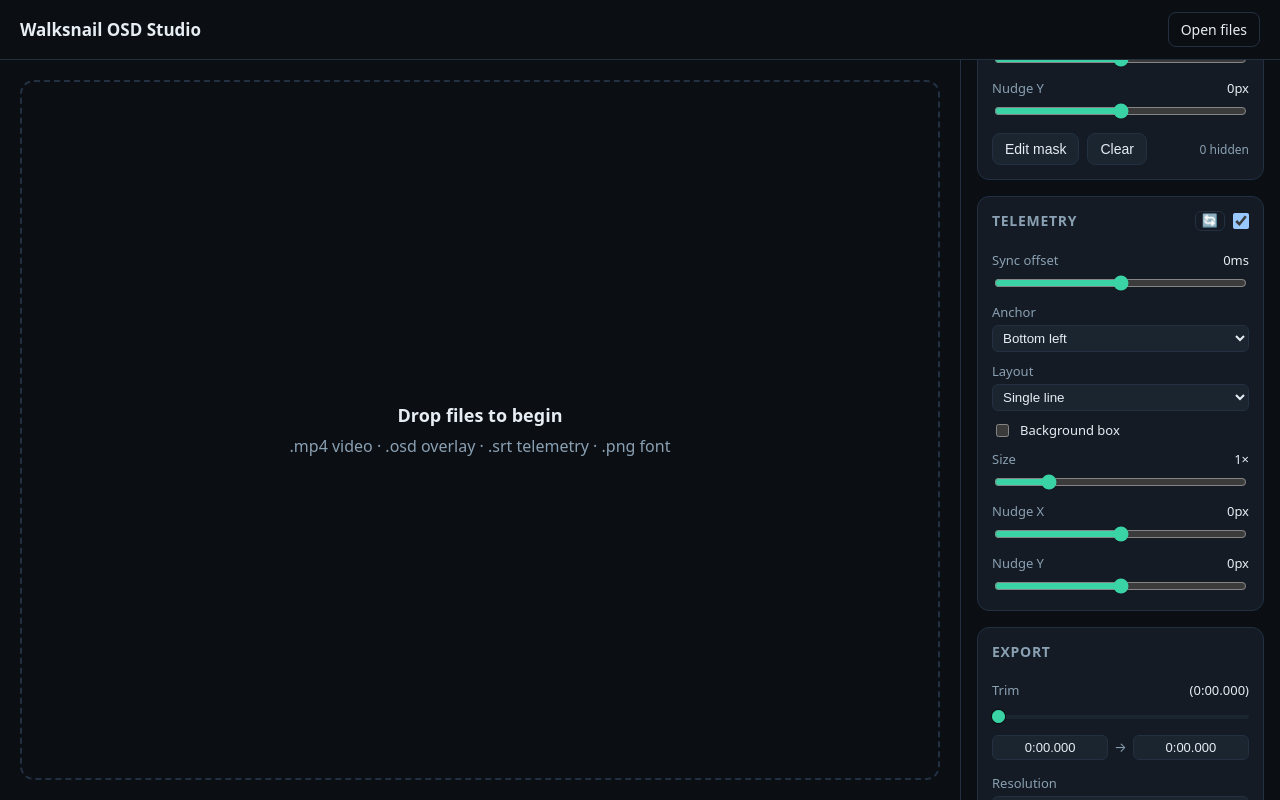
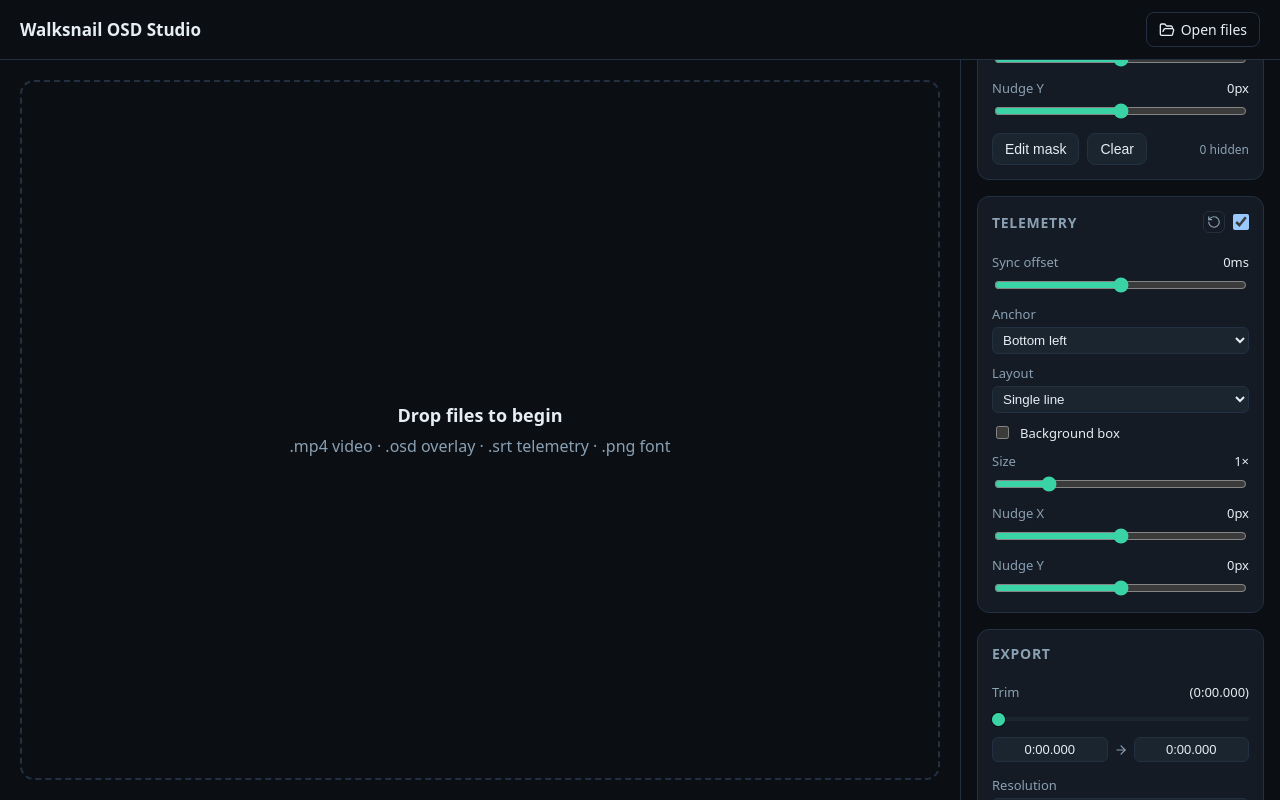
Before and after one commit to zqtay/walksnail-osd-studio, a React (Vite) app: page / in a window 1280 px wide. Both pictures are taken after a click on the label "Background box". Built offline with nearby package versions, Linux system fonts and the light colour scheme.

Commit message:
feat: use lucide icon

```diff
--- a/package.json
+++ b/package.json
@@ -13,6 +13,7 @@
     "typecheck": "tsc -b --noEmit"
   },
   "dependencies": {
+    "lucide-react": "^1.46.0",
     "mediabunny": "^1.56.2",
     "react": "^18.3.1",
     "react-dom": "^18.3.1"
--- a/src/app.tsx
+++ b/src/app.tsx
@@ -1,4 +1,5 @@
 import { useState } from 'react';
+import { FolderOpen } from 'lucide-react';
 import { OverlayCanvas } from './components/overlay-canvas';
 import { Timeline } from './components/timeline';
 import { Transport } from './components/transport';
@@ -109,6 +110,7 @@
       <header className="app__header">
         <h1>Walksnail OSD Studio</h1>
         <label className="btn btn--ghost">
+          <FolderOpen size={16} />
           Open files
           <input
             type="file"
--- a/src/components/panel/export-panel.tsx
+++ b/src/components/panel/export-panel.tsx
@@ -1,4 +1,5 @@
 import { useEffect, useState } from 'react';
+import { ArrowRight, Download } from 'lucide-react';
 import { clampMs, formatMs, parseTimeMs } from '../../lib/engine/clock';
 import { RangeSlider } from './range-slider';
 
@@ -102,7 +103,9 @@
               if (e.key === 'Enter') e.currentTarget.blur();
             }}
           />
-          <span className="export__trim-sep">→</span>
+          <span className="export__trim-sep" aria-hidden="true">
+            <ArrowRight size={14} />
+          </span>
           <input
             type="text"
             inputMode="decimal"
@@ -173,6 +176,7 @@
           onClick={onExport}
           disabled={disabled || rangeMs <= 0}
         >
+          <Download size={16} />
           Export clip
         </button>
       )}
--- a/src/components/panel/section.tsx
+++ b/src/components/panel/section.tsx
@@ -1,3 +1,5 @@
+import { RotateCcw } from 'lucide-react';
+
 interface SectionProps {
   title: string;
   toggle?: { checked: boolean; onChange: (v: boolean) => void };
@@ -25,7 +27,7 @@
               title={`Reset ${title} to defaults`}
               aria-label={`Reset ${title} to defaults`}
             >
-              🔄
+              <RotateCcw size={14} />
             </button>
           )}
           {toggle && (
--- a/src/components/transport.tsx
+++ b/src/components/transport.tsx
@@ -1,3 +1,4 @@
+import { SkipBack, SkipForward, Play, Pause, Volume2, VolumeX } from 'lucide-react';
 import { formatMs } from '../lib/engine/clock';
 
 interface TransportProps {
@@ -24,11 +25,16 @@
 }: TransportProps) {
   return (
     <div className="transport">
-      <button className="btn" onClick={() => onStepFrame(-1)}>⏮</button>
+      <button className="btn" onClick={() => onStepFrame(-1)} aria-label="Previous frame">
+        <SkipBack size={16} />
+      </button>
       <button className="btn btn--primary" onClick={onTogglePlay}>
-        {playing ? '⏸ Pause' : '▶ Play'}
+        {playing ? <Pause size={16} /> : <Play size={16} />}
+        {playing ? 'Pause' : 'Play'}
       </button>
-      <button className="btn" onClick={() => onStepFrame(1)}>⏭</button>
+      <button className="btn" onClick={() => onStepFrame(1)} aria-label="Next frame">
+        <SkipForward size={16} />
+      </button>
       <span className="time">
         {formatMs(current)} / {formatMs(duration)}
       </span>
@@ -43,7 +49,7 @@
         </select>
       </label>
       <label className="volume">
-        {volume === 0 ? '🔇' : '🔊'}
+        {volume === 0 ? <VolumeX size={16} /> : <Volume2 size={16} />}
         <input
           type="range"
           min={0}
--- a/src/styles/controls.css
+++ b/src/styles/controls.css
@@ -1,4 +1,7 @@
 .btn {
+  display: inline-flex;
+  align-items: center;
+  gap: 6px;
   background: var(--panel-2);
   color: var(--text);
   border: 1px solid var(--border);
@@ -106,6 +109,7 @@
 }
 
 .export__go {
+  justify-content: center;
   margin-top: 12px;
   width: 100%;
 }
@@ -136,6 +140,8 @@
 }
 
 .export__trim-sep {
+  display: inline-flex;
+  align-items: center;
   color: var(--muted);
 }
 
--- a/src/styles/panel.css
+++ b/src/styles/panel.css
@@ -32,13 +32,15 @@
 }
 
 .panel__reset {
+  display: inline-flex;
+  align-items: center;
+  justify-content: center;
   background: transparent;
   color: var(--muted);
   border: 1px solid var(--border);
   border-radius: 6px;
-  padding: 1px 6px;
-  font-size: 13px;
-  line-height: 1.2;
+  padding: 3px;
+  line-height: 0;
   cursor: pointer;
 }
 
```
Also changed, not shown: 1 other file (tests, documents, lock files or other folders).
